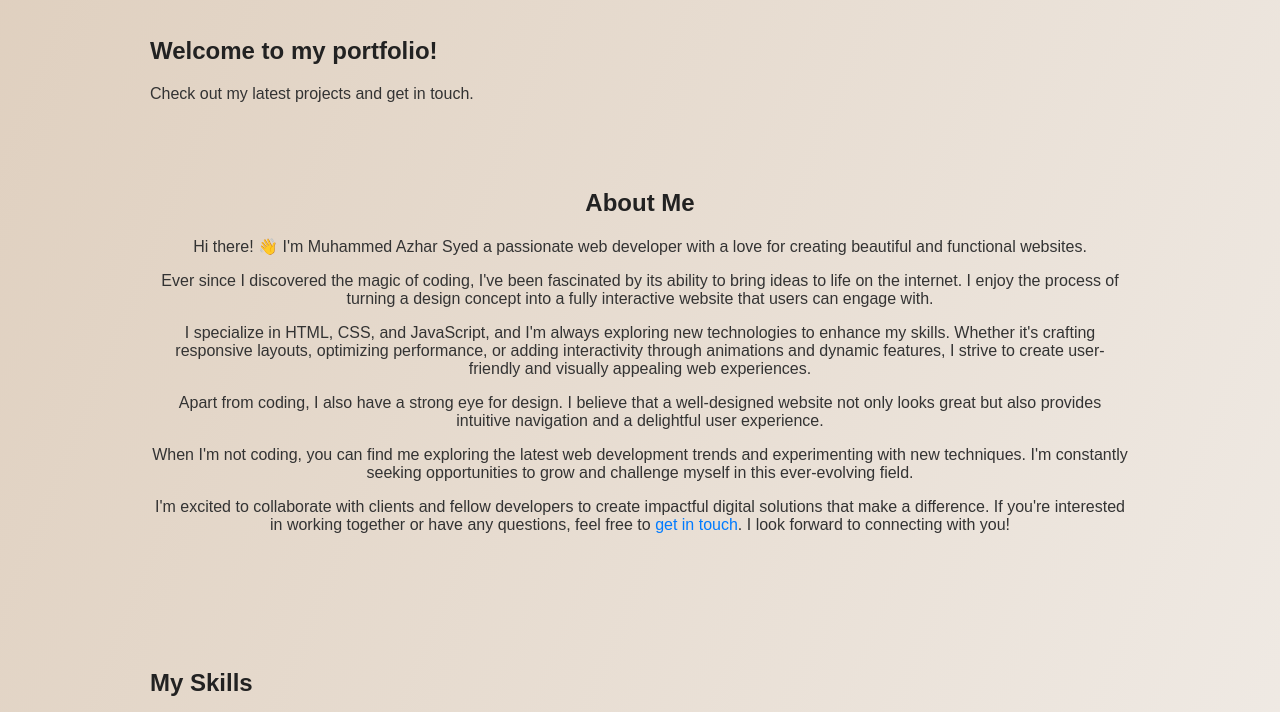
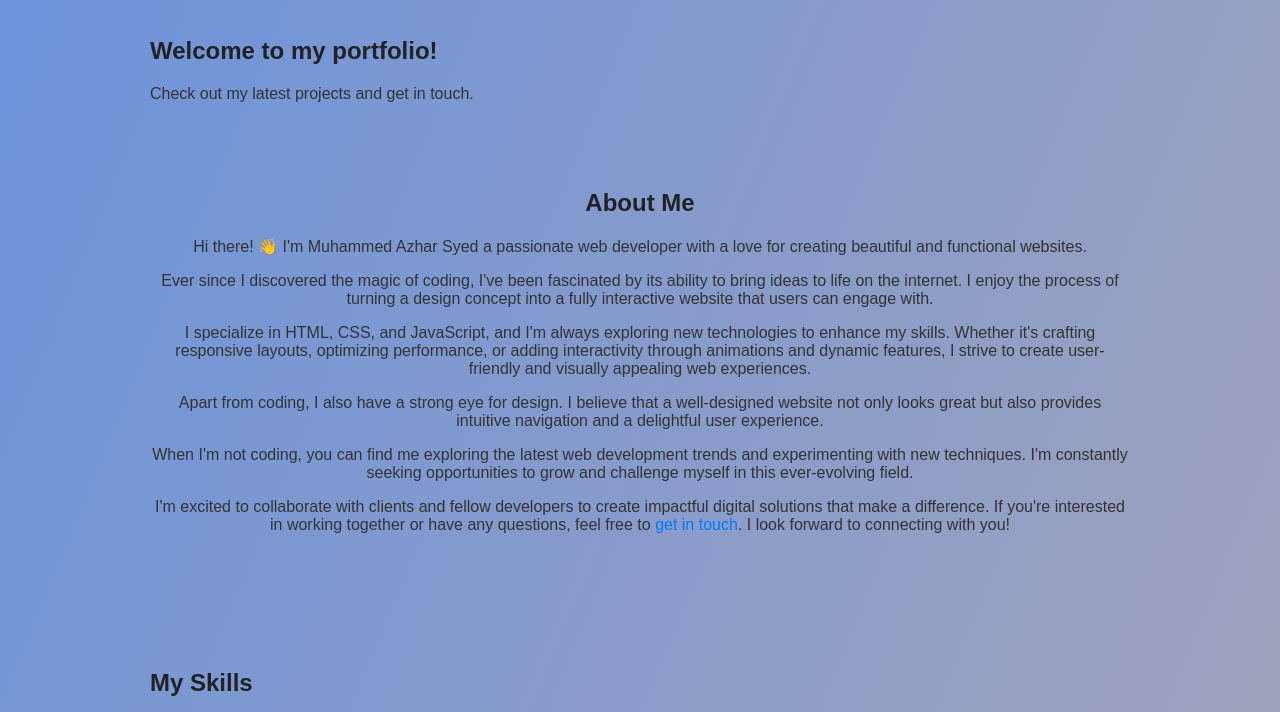
Before and after one commit to CodeMaestro786/Muhammed-Azhar-Syed-Portfolio, a plain HTML site: page index.html in a window 1280 px wide. Shown: the part 171-883 px from the top of the page. Drawn offline with Linux system fonts and the light colour scheme.

Commit message:
Update styles.css

```diff
--- a/styles.css
+++ b/styles.css
@@ -4,7 +4,7 @@ body {
   margin: 0;
   padding: 0;
   color: #333;
-  background: linear-gradient(to bottom right,  #DFCFBE 0%, #f8f8f8 100%);
+  background: linear-gradient(to bottom right,  #6a93dd 0%, #bdabab 100%);
 }
 
 h1, h2 {
```
